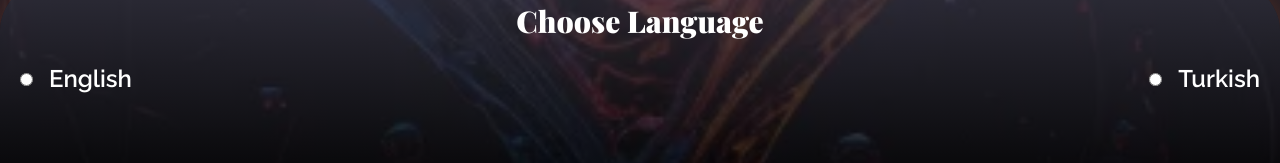
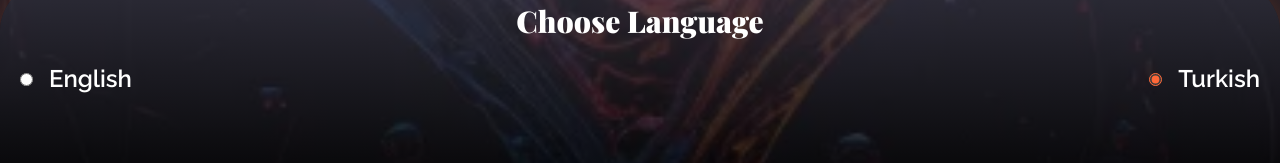
Before and after one commit to jemmycodes/GT-lounge, a React (Vite) app: page / in a window 1280 px wide. Shown: the part 513-676 px from the top of the page. Built offline with nearby package versions, Linux system fonts and the light colour scheme.

Commit message:
added accent color to radio buttons

```diff
--- a/src/components/SplashScreenContent/ChooseLang.jsx
+++ b/src/components/SplashScreenContent/ChooseLang.jsx
@@ -7,11 +7,22 @@ function ChooseLang() {
       <form className="flex flex-col justify-between gap-24 text-2xl ">
         <div className="flex justify-between">
           <div>
-            <input type="radio" id="english" name="language-btn" />
+            <input
+              type="radio"
+              id="english"
+              name="language-btn"
+              className="accent-orange"
+            />
             <label htmlFor="english">English</label>
           </div>
           <div>
-            <input type="radio" id="turkish" name="language-btn" />
+            <input
+              type="radio"
+              id="turkish"
+              name="language-btn"
+              checked
+              className="accent-orange"
+            />
             <label htmlFor="turkish">Turkish</label>
           </div>
         </div>
```
